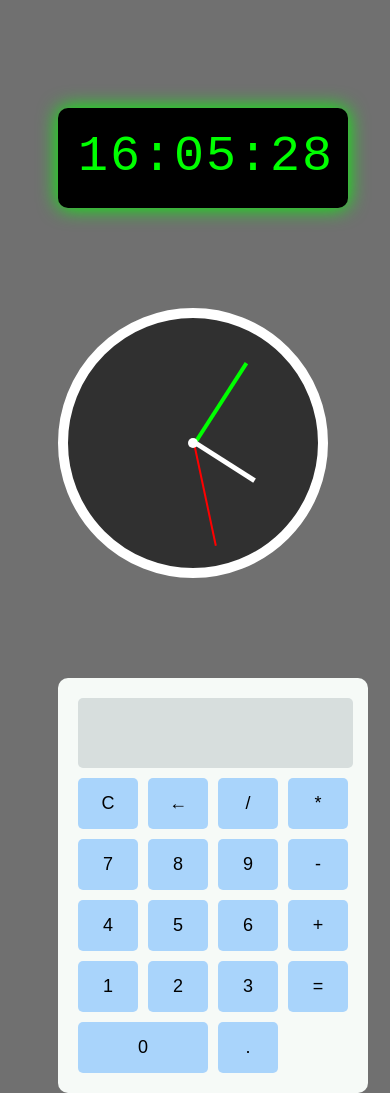
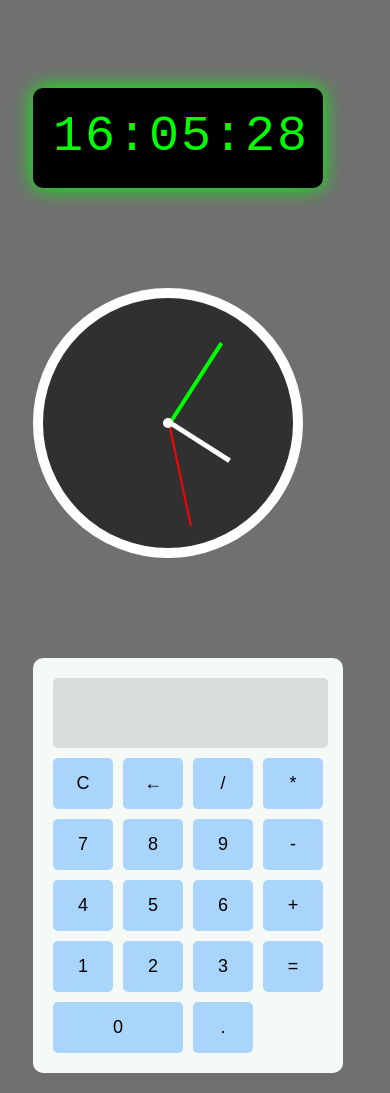
Before and after one commit to rezwana028/Clock-Calculator, a plain HTML site: page index.html in a window 390 px wide. Drawn offline with Linux system fonts and the light colour scheme.

Commit message:
responsive

```diff
--- a/style.css
+++ b/style.css
@@ -124,7 +124,7 @@ button.zero {
 
 @media screen and (max-width:667px) {
     body {
-        padding: 50px 0 100px 50px;
+        padding: 30px 25px 100px 25px;
         display: grid;
         grid-template-columns: repeat(1, 1fr);
     }
```
